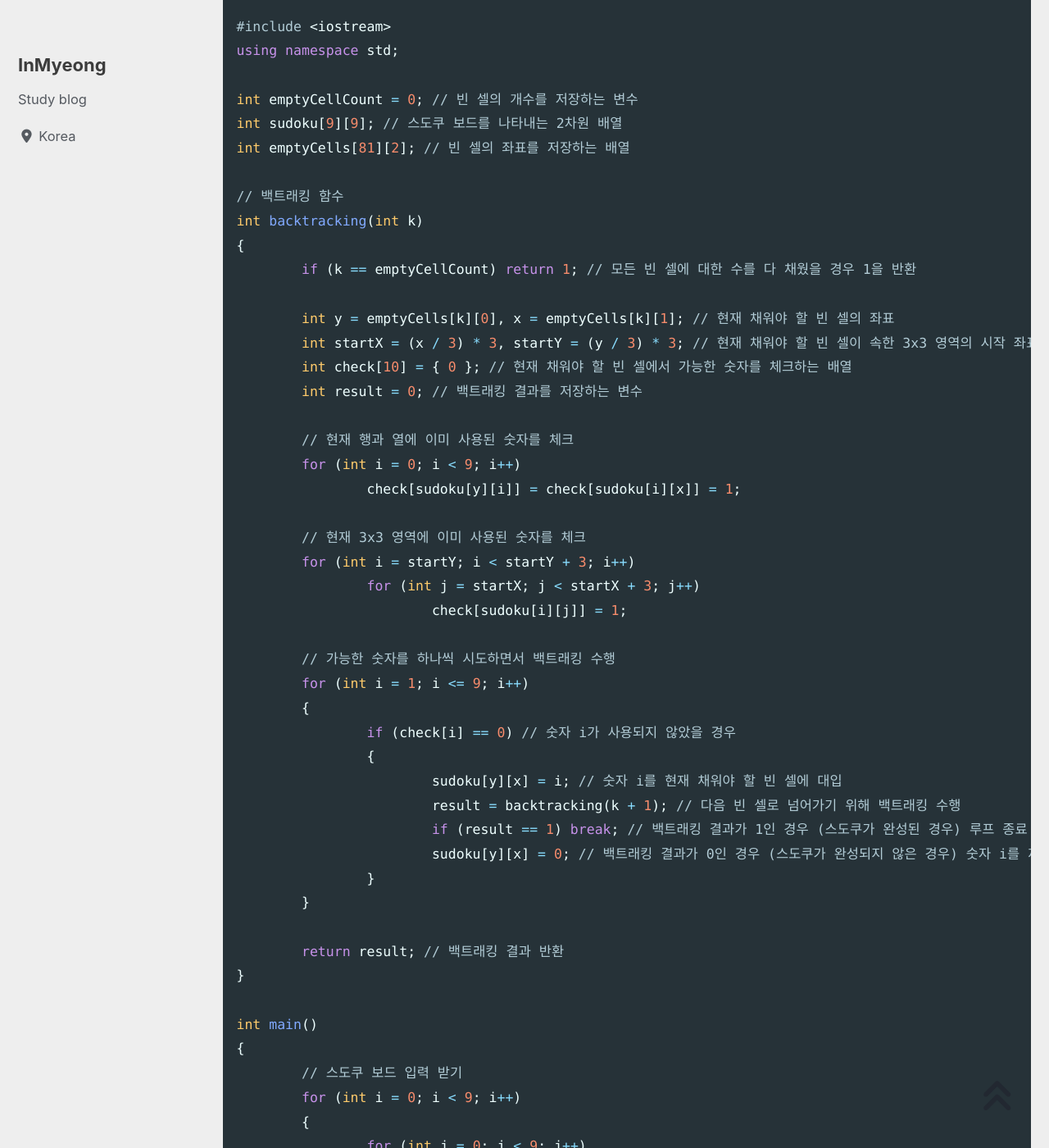
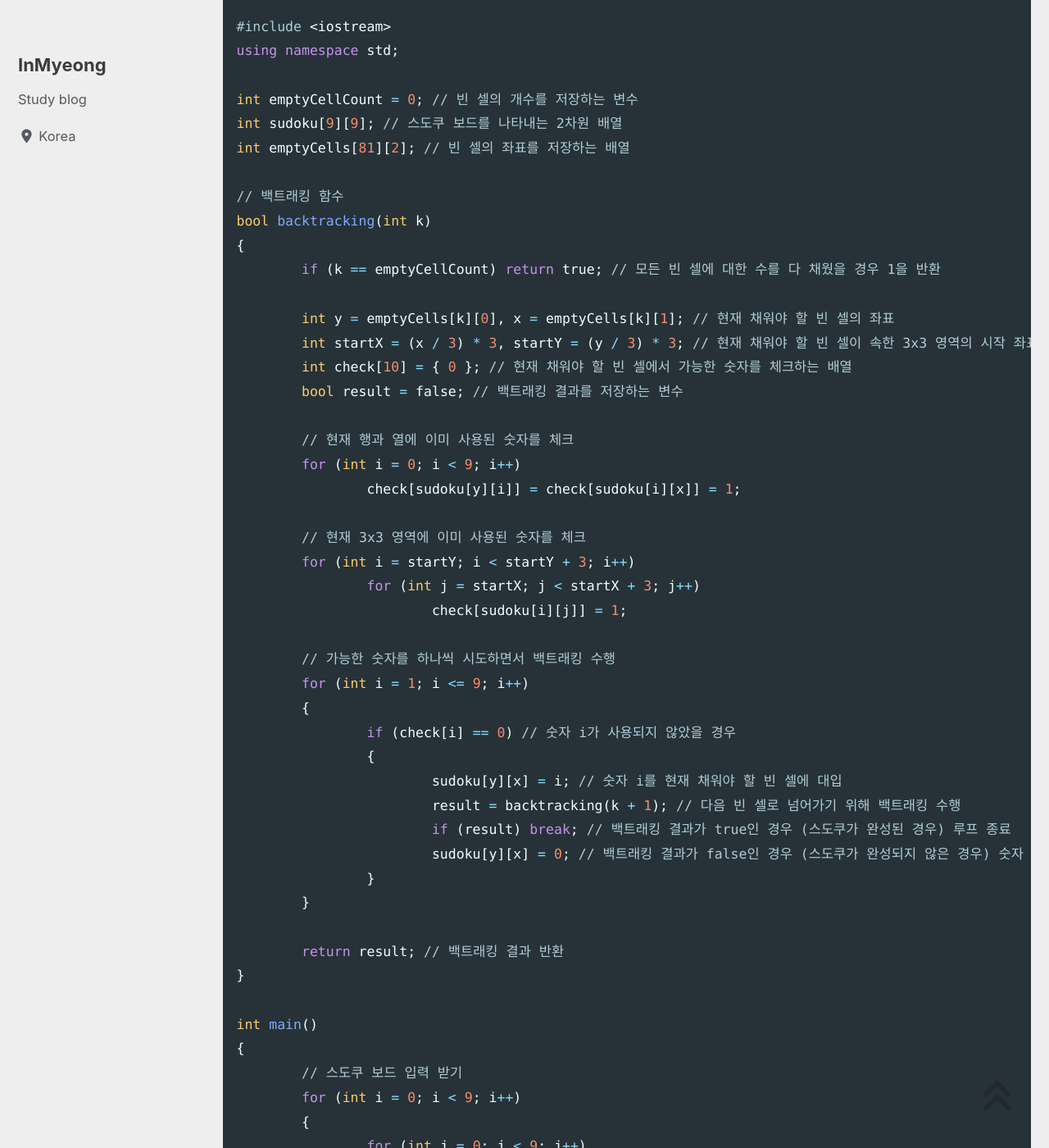
Before and after one commit to devMyeong/devMyeong.github.io, a Jekyll site: the page built from _posts/codingTest/2023-04-30-나만의문제집.md, in a window 1280 px wide and 1400 px high, scrolled down 37647 px. Shown: the whole window at 82% size. Built offline with Jekyll 4.4.1, drawn with Linux system fonts in a browser that asks for light colours; cached includes are drawn as plain includes; nearby versions of some CDN libraries; some web fonts are replaced; comment, search, counter and statistics services are not loaded.

Commit message:
Chore : 수정

```diff
--- a/_posts/codingTest/2023-04-30-나만의문제집.md
+++ b/_posts/codingTest/2023-04-30-나만의문제집.md
@@ -1146,14 +1146,14 @@ int sudoku[9][9]; // 스도쿠 보드를 나타내는 2차원 배열
 int emptyCells[81][2]; // 빈 셀의 좌표를 저장하는 배열
 
 // 백트래킹 함수
-int backtracking(int k)
-{
-	if (k == emptyCellCount) return 1; // 모든 빈 셀에 대한 수를 다 채웠을 경우 1을 반환
+bool backtracking(int k)
+{
+	if (k == emptyCellCount) return true; // 모든 빈 셀에 대한 수를 다 채웠을 경우 1을 반환
 
 	int y = emptyCells[k][0], x = emptyCells[k][1]; // 현재 채워야 할 빈 셀의 좌표
 	int startX = (x / 3) * 3, startY = (y / 3) * 3; // 현재 채워야 할 빈 셀이 속한 3x3 영역의 시작 좌표
 	int check[10] = { 0 }; // 현재 채워야 할 빈 셀에서 가능한 숫자를 체크하는 배열
-	int result = 0; // 백트래킹 결과를 저장하는 변수
+	bool result = false; // 백트래킹 결과를 저장하는 변수
 
 	// 현재 행과 열에 이미 사용된 숫자를 체크
 	for (int i = 0; i < 9; i++)
@@ -1171,8 +1171,8 @@ int backtracking(int k)
 		{
 			sudoku[y][x] = i; // 숫자 i를 현재 채워야 할 빈 셀에 대입
 			result = backtracking(k + 1); // 다음 빈 셀로 넘어가기 위해 백트래킹 수행
-			if (result == 1) break; // 백트래킹 결과가 1인 경우 (스도쿠가 완성된 경우) 루프 종료
-			sudoku[y][x] = 0; // 백트래킹 결과가 0인 경우 (스도쿠가 완성되지 않은 경우) 숫자 i를 제거하고 다른 숫자 시도
+			if (result) break; // 백트래킹 결과가 true인 경우 (스도쿠가 완성된 경우) 루프 종료
+			sudoku[y][x] = 0; // 백트래킹 결과가 false인 경우 (스도쿠가 완성되지 않은 경우) 숫자 i를 제거하고 다른 숫자 시도
 		}
 	}
 
```
